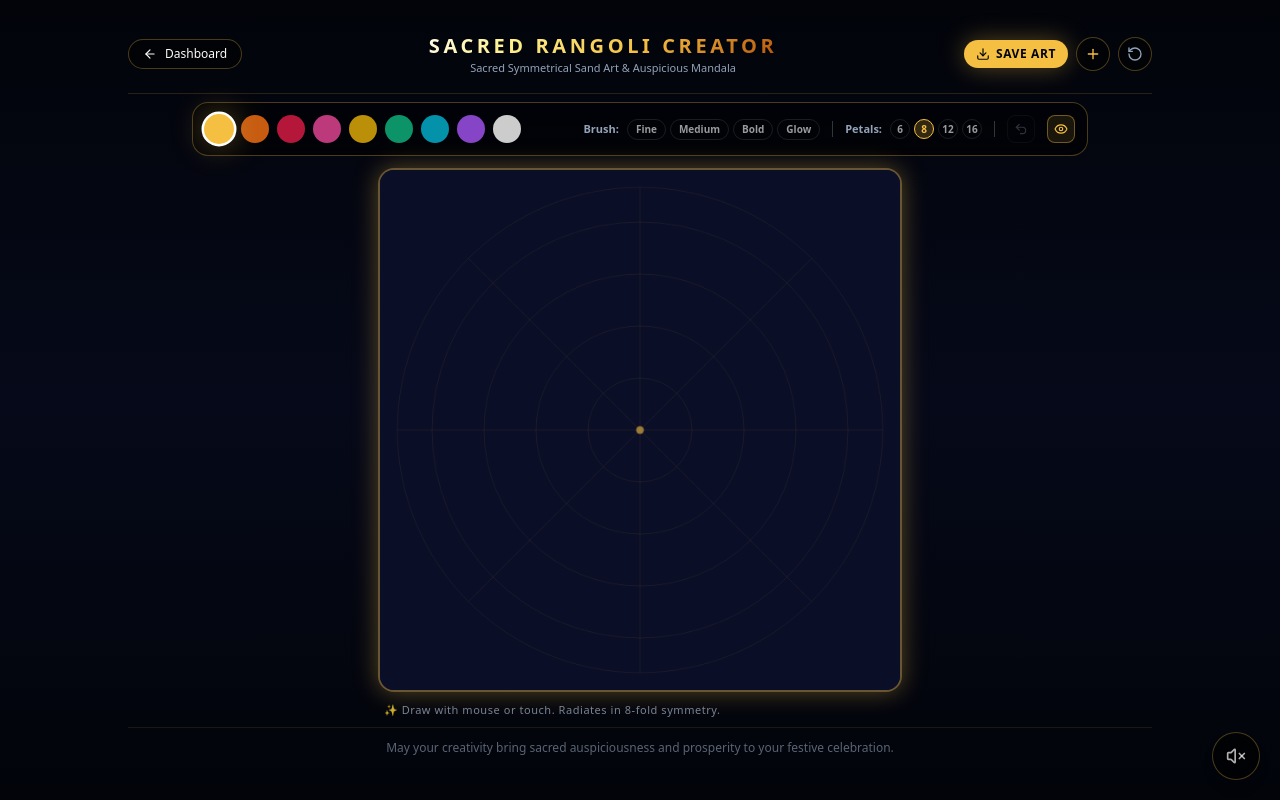
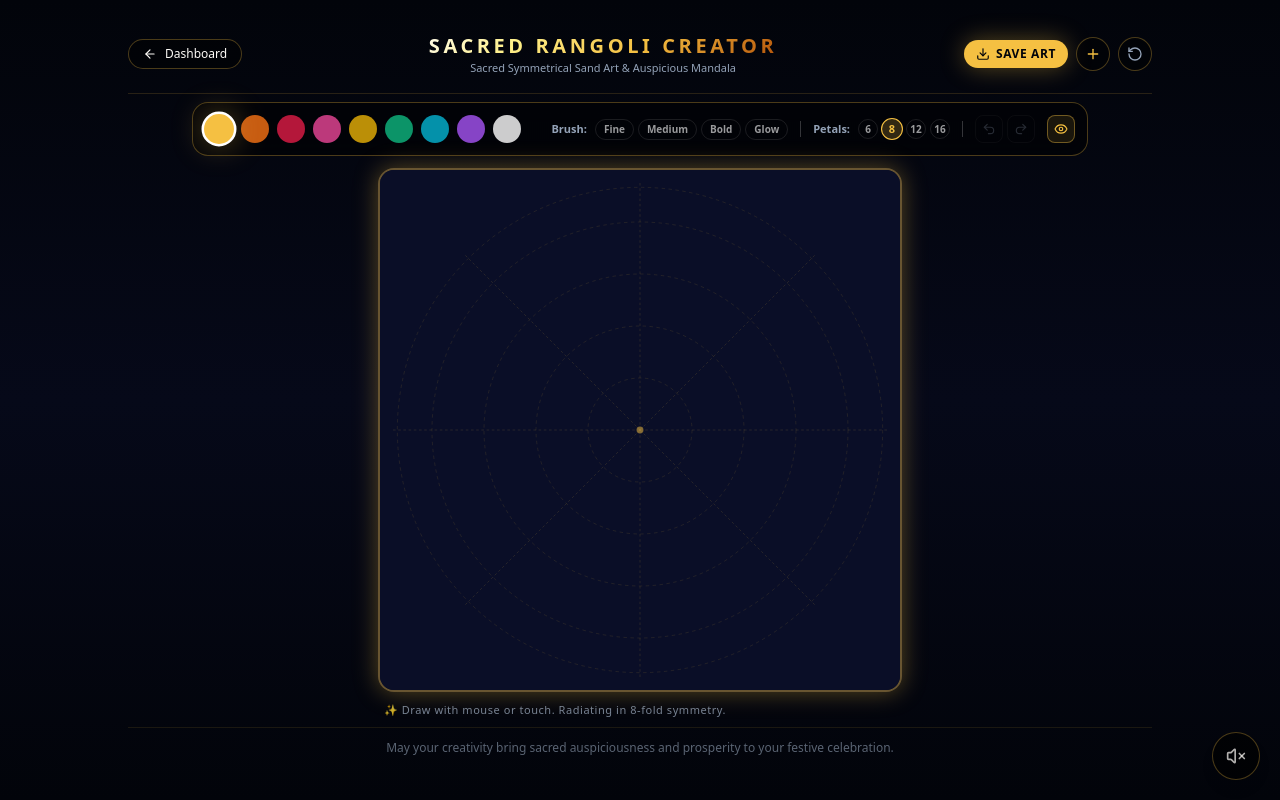
Before and after one commit to hriday9492865027-dev/diwali, a Next.js app: page /activities/rangoli in a window 1280 px wide. Built offline with nearby package versions, Linux system fonts and the light colour scheme.

Commit message:
feat(rangoli): add redo button and preserve artwork when switching petal counts

```diff
--- a/src/app/activities/diya/page.tsx
+++ b/src/app/activities/diya/page.tsx
@@ -117,6 +117,12 @@ export default function DiyaActivityPage() {
                       <stop offset="60%" stopColor="#431407" />
                       <stop offset="100%" stopColor="#1e0b04" />
                     </linearGradient>
+                    <linearGradient id="flameGradient" x1="0%" y1="100%" x2="0%" y2="0%">
+                      <stop offset="0%" stopColor="#ea580c" />
+                      <stop offset="40%" stopColor="#f59e0b" />
+                      <stop offset="85%" stopColor="#fef08a" />
+                      <stop offset="100%" stopColor="#ffffff" />
+                    </linearGradient>
                   </defs>
 
                   {/* Flame (Only visible when lit) */}
--- a/src/app/activities/rangoli/page.tsx
+++ b/src/app/activities/rangoli/page.tsx
@@ -1,21 +1,19 @@
 "use client";
 
-import React, { useRef, useState, useEffect, useCallback } from "react";
+import React, { useRef, useState, useEffect } from "react";
 import Link from "next/link";
 import { useRouter } from "next/navigation";
 import {
   ArrowLeft,
   RotateCcw,
-  Palette,
-  Sparkles,
   Download,
   Trash2,
   Undo2,
+  Redo2,
   CheckCircle2,
   Eye,
   EyeOff,
   Plus,
-  Save,
   X,
 } from "lucide-react";
 import { DiwaliButton } from "@/components/ui/DiwaliButton";
@@ -45,20 +43,26 @@ const SYMMETRIES = [6, 8, 12, 16];
 export default function RangoliActivityPage() {
   const router = useRouter();
   const canvasRef = useRef<HTMLCanvasElement | null>(null);
+
+  // Drawing tools state
   const [selectedColor, setSelectedColor] = useState("#f5c042");
   const [brushSize, setBrushSize] = useState(3);
   const [symmetryCount, setSymmetryCount] = useState(8);
   const [showGuides, setShowGuides] = useState(true);
   const [isDrawing, setIsDrawing] = useState(false);
   const [hasUnsavedChanges, setHasUnsavedChanges] = useState(false);
+
+  // Undo & Redo History state
   const [canUndo, setCanUndo] = useState(false);
+  const [canRedo, setCanRedo] = useState(false);
+  const undoStackRef = useRef<ImageData[]>([]);
+  const redoStackRef = useRef<ImageData[]>([]);
+  const lastPointRef = useRef<{ x: number; y: number } | null>(null);
+
+  // Toast message
   const [toast, setToast] = useState<string | null>(null);
 
-  // Undo History stack
-  const undoStackRef = useRef<ImageData[]>([]);
-  const lastPointRef = useRef<{ x: number; y: number } | null>(null);
-
-  // Unsaved changes confirmation modal
+  // Unsaved changes confirmation dialog
   const [confirmDialog, setConfirmDialog] = useState<{
     isOpen: boolean;
     title: string;
@@ -71,45 +75,7 @@ export default function RangoliActivityPage() {
     action: "CLEAR",
   });
 
-  // Re-draw background base and center guide
-  const drawBaseCanvas = useCallback((ctx: CanvasRenderingContext2D, width: number, height: number) => {
-    // Midnight festive background
-    ctx.fillStyle = "#0a0e27";
-    ctx.fillRect(0, 0, width, height);
-
-    // Subtle concentric guideline rings if enabled
-    if (showGuides) {
-      ctx.save();
-      const cx = width / 2;
-      const cy = height / 2;
-      ctx.strokeStyle = "rgba(245, 192, 66, 0.08)";
-      ctx.lineWidth = 1;
-
-      [60, 120, 180, 240, 280].forEach((r) => {
-        ctx.beginPath();
-        ctx.arc(cx, cy, r, 0, Math.PI * 2);
-        ctx.stroke();
-      });
-
-      // Radiating faint guide spokes
-      for (let i = 0; i < symmetryCount; i++) {
-        const angle = (i * Math.PI * 2) / symmetryCount;
-        ctx.beginPath();
-        ctx.moveTo(cx, cy);
-        ctx.lineTo(cx + Math.cos(angle) * 280, cy + Math.sin(angle) * 280);
-        ctx.stroke();
-      }
-      ctx.restore();
-    }
-
-    // Sacred center bindu/dot
-    ctx.beginPath();
-    ctx.arc(width / 2, height / 2, 4.5, 0, Math.PI * 2);
-    ctx.fillStyle = "rgba(245, 192, 66, 0.6)";
-    ctx.fill();
-  }, [showGuides, symmetryCount]);
-
-  // Initial Canvas Setup
+  // Initial Canvas Setup (ONLY runs once on mount - never resets on petal count change!)
   useEffect(() => {
     const canvas = canvasRef.current;
     if (!canvas) return;
@@ -120,8 +86,10 @@ export default function RangoliActivityPage() {
     const ctx = canvas.getContext("2d", { willReadFrequently: true });
     if (!ctx) return;
 
-    drawBaseCanvas(ctx, 600, 600);
-  }, [drawBaseCanvas]);
+    // Midnight festive base background
+    ctx.fillStyle = "#0a0e27";
+    ctx.fillRect(0, 0, 600, 600);
+  }, []);
 
   // Browser refresh/close prevention
   useEffect(() => {
@@ -175,7 +143,7 @@ export default function RangoliActivityPage() {
     drawDiamond(44, size - 44);
     drawDiamond(size - 44, size - 44);
 
-    // Draw the rangoli drawing scaled crisp
+    // Draw the actual rangoli drawing centered and scaled crisp
     ctx.drawImage(canvas, 70, 70, size - 140, size - 140);
 
     // Sacred Deepavali typography
@@ -251,15 +219,20 @@ export default function RangoliActivityPage() {
   const startDrawing = (e: React.MouseEvent<HTMLCanvasElement> | React.TouchEvent<HTMLCanvasElement>) => {
     const canvas = canvasRef.current;
     if (!canvas) return;
-    const ctx = canvas.getContext("2d");
+    const ctx = canvas.getContext("2d", { willReadFrequently: true });
     if (!ctx) return;
 
     // Snapshot state for undo
-    if (undoStackRef.current.length >= 25) {
+    if (undoStackRef.current.length >= 30) {
       undoStackRef.current.shift();
     }
     undoStackRef.current.push(ctx.getImageData(0, 0, 600, 600));
     setCanUndo(true);
+
+    // Any new stroke clears the redo stack
+    redoStackRef.current = [];
+    setCanRedo(false);
+
     setHasUnsavedChanges(true);
 
     const rect = canvas.getBoundingClientRect();
@@ -297,31 +270,73 @@ export default function RangoliActivityPage() {
     lastPointRef.current = null;
   };
 
+  // Undo action
   const handleUndo = () => {
     const canvas = canvasRef.current;
     if (!canvas) return;
-    const ctx = canvas.getContext("2d");
+    const ctx = canvas.getContext("2d", { willReadFrequently: true });
     if (!ctx) return;
 
+    if (undoStackRef.current.length === 0) return;
+
+    // Push current canvas state to redo stack
+    if (redoStackRef.current.length >= 30) {
+      redoStackRef.current.shift();
+    }
+    redoStackRef.current.push(ctx.getImageData(0, 0, 600, 600));
+    setCanRedo(true);
+
+    // Pop and apply previous state from undo stack
     const previousState = undoStackRef.current.pop();
     if (previousState) {
       ctx.putImageData(previousState, 0, 0);
+    }
+
     setCanUndo(undoStackRef.current.length > 0);
     if (undoStackRef.current.length === 0) {
       setHasUnsavedChanges(false);
     }
+  };
+
+  // Redo action
+  const handleRedo = () => {
+    const canvas = canvasRef.current;
+    if (!canvas) return;
+    const ctx = canvas.getContext("2d", { willReadFrequently: true });
+    if (!ctx) return;
+
+    if (redoStackRef.current.length === 0) return;
+
+    // Push current state to undo stack
+    if (undoStackRef.current.length >= 30) {
+      undoStackRef.current.shift();
     }
+    undoStackRef.current.push(ctx.getImageData(0, 0, 600, 600));
+    setCanUndo(true);
+
+    // Pop and apply next state from redo stack
+    const nextState = redoStackRef.current.pop();
+    if (nextState) {
+      ctx.putImageData(nextState, 0, 0);
+    }
+
+    setCanRedo(redoStackRef.current.length > 0);
+    setHasUnsavedChanges(true);
   };
 
   const executeClear = () => {
     const canvas = canvasRef.current;
     if (!canvas) return;
-    const ctx = canvas.getContext("2d");
+    const ctx = canvas.getContext("2d", { willReadFrequently: true });
     if (!ctx) return;
 
-    drawBaseCanvas(ctx, 600, 600);
+    ctx.fillStyle = "#0a0e27";
+    ctx.fillRect(0, 0, 600, 600);
+
     undoStackRef.current = [];
+    redoStackRef.current = [];
     setCanUndo(false);
+    setCanRedo(false);
     setHasUnsavedChanges(false);
   };
 
@@ -572,7 +587,7 @@ export default function RangoliActivityPage() {
 
             <div className="h-4 w-px bg-white/20 hidden sm:block" />
 
-            {/* Symmetry Controls */}
+            {/* Symmetry Controls (Petals) - Never resets existing art! */}
             <div className="flex items-center gap-1 text-[11px] text-diwali-muted font-semibold">
               <span className="mr-1">Petals:</span>
               {SYMMETRIES.map((sym) => (
@@ -581,10 +596,10 @@ export default function RangoliActivityPage() {
                   onClick={() => setSymmetryCount(sym)}
                   className={`w-5 h-5 rounded-full flex items-center justify-center text-[10px] border transition-colors ${
                     symmetryCount === sym
-                      ? "border-diwali-gold text-diwali-gold bg-diwali-gold/20 font-bold"
+                      ? "border-diwali-gold text-diwali-gold bg-diwali-gold/20 font-bold scale-110"
                       : "border-white/10 text-white/60 hover:text-white"
                   }`}
-                  title={`${sym}-fold symmetry`}
+                  title={`Switch to ${sym}-fold symmetry for subsequent strokes`}
                 >
                   {sym}
                 </button>
@@ -593,16 +608,28 @@ export default function RangoliActivityPage() {
 
             <div className="h-4 w-px bg-white/20 hidden sm:block" />
 
-            {/* Undo Action */}
+            {/* Undo & Redo Actions */}
+            <div className="flex items-center gap-1">
               <button
                 type="button"
                 onClick={handleUndo}
                 disabled={!canUndo}
-              className="p-1.5 rounded-lg border border-white/15 text-xs text-diwali-muted hover:text-diwali-gold hover:border-diwali-gold disabled:opacity-30 disabled:pointer-events-none transition-colors"
+                className="p-1.5 rounded-lg border border-white/15 text-xs text-diwali-muted hover:text-diwali-gold hover:border-diwali-gold disabled:opacity-25 disabled:pointer-events-none transition-colors"
                 title="Undo last stroke"
               >
                 <Undo2 className="w-3.5 h-3.5" />
               </button>
+
+              <button
+                type="button"
+                onClick={handleRedo}
+                disabled={!canRedo}
+                className="p-1.5 rounded-lg border border-white/15 text-xs text-diwali-muted hover:text-diwali-gold hover:border-diwali-gold disabled:opacity-25 disabled:pointer-events-none transition-colors"
+                title="Redo stroke"
+              >
+                <Redo2 className="w-3.5 h-3.5" />
+              </button>
+            </div>
 
             {/* Toggle Guidelines */}
             <button
@@ -620,8 +647,9 @@ export default function RangoliActivityPage() {
           </div>
         </div>
 
-        {/* Drawing Canvas */}
+        {/* Drawing Canvas Container */}
         <div className="relative rounded-2xl overflow-hidden border-2 border-diwali-gold/40 shadow-glow-gold bg-[#0a0e27]">
+          {/* User Drawing Canvas (Never cleared on petal count or guide toggle) */}
           <canvas
             ref={canvasRef}
             onMouseDown={startDrawing}
@@ -633,10 +661,54 @@ export default function RangoliActivityPage() {
             onTouchEnd={stopDrawing}
             className="w-[320px] h-[320px] sm:w-[460px] sm:h-[460px] md:w-[520px] md:h-[520px] cursor-crosshair touch-none"
           />
+
+          {/* Symmetrical Guidelines SVG Overlay (Pointer-events-none, reactive to petal count) */}
+          {showGuides && (
+            <svg
+              viewBox="0 0 600 600"
+              className="absolute inset-0 w-full h-full pointer-events-none"
+            >
+              {/* Concentric Guide Circles */}
+              {[60, 120, 180, 240, 280].map((r) => (
+                <circle
+                  key={r}
+                  cx="300"
+                  cy="300"
+                  r={r}
+                  fill="none"
+                  stroke="rgba(245, 192, 66, 0.12)"
+                  strokeWidth="1"
+                  strokeDasharray="4 4"
+                />
+              ))}
+
+              {/* Radial Spokes based on active symmetryCount */}
+              {Array.from({ length: symmetryCount }).map((_, i) => {
+                const angle = (i * Math.PI * 2) / symmetryCount;
+                const x2 = 300 + Math.cos(angle) * 285;
+                const y2 = 300 + Math.sin(angle) * 285;
+                return (
+                  <line
+                    key={i}
+                    x1="300"
+                    y1="300"
+                    x2={x2}
+                    y2={y2}
+                    stroke="rgba(245, 192, 66, 0.14)"
+                    strokeWidth="1"
+                    strokeDasharray="3 3"
+                  />
+                );
+              })}
+
+              {/* Center Sacred Bindu */}
+              <circle cx="300" cy="300" r="4" fill="rgba(245, 192, 66, 0.5)" />
+            </svg>
+          )}
         </div>
 
         <div className="flex items-center justify-between w-full max-w-[520px] text-[11px] text-diwali-muted/80 tracking-wider mt-2.5 px-1">
-          <span>✨ Draw with mouse or touch. Radiates in {symmetryCount}-fold symmetry.</span>
+          <span>✨ Draw with mouse or touch. Radiating in {symmetryCount}-fold symmetry.</span>
           {hasUnsavedChanges && (
             <span className="text-amber-300 font-medium animate-pulse flex items-center gap-1">
               <span className="w-1.5 h-1.5 rounded-full bg-amber-400" />
```
Lines whose indentation alone changed are shown as unchanged.
